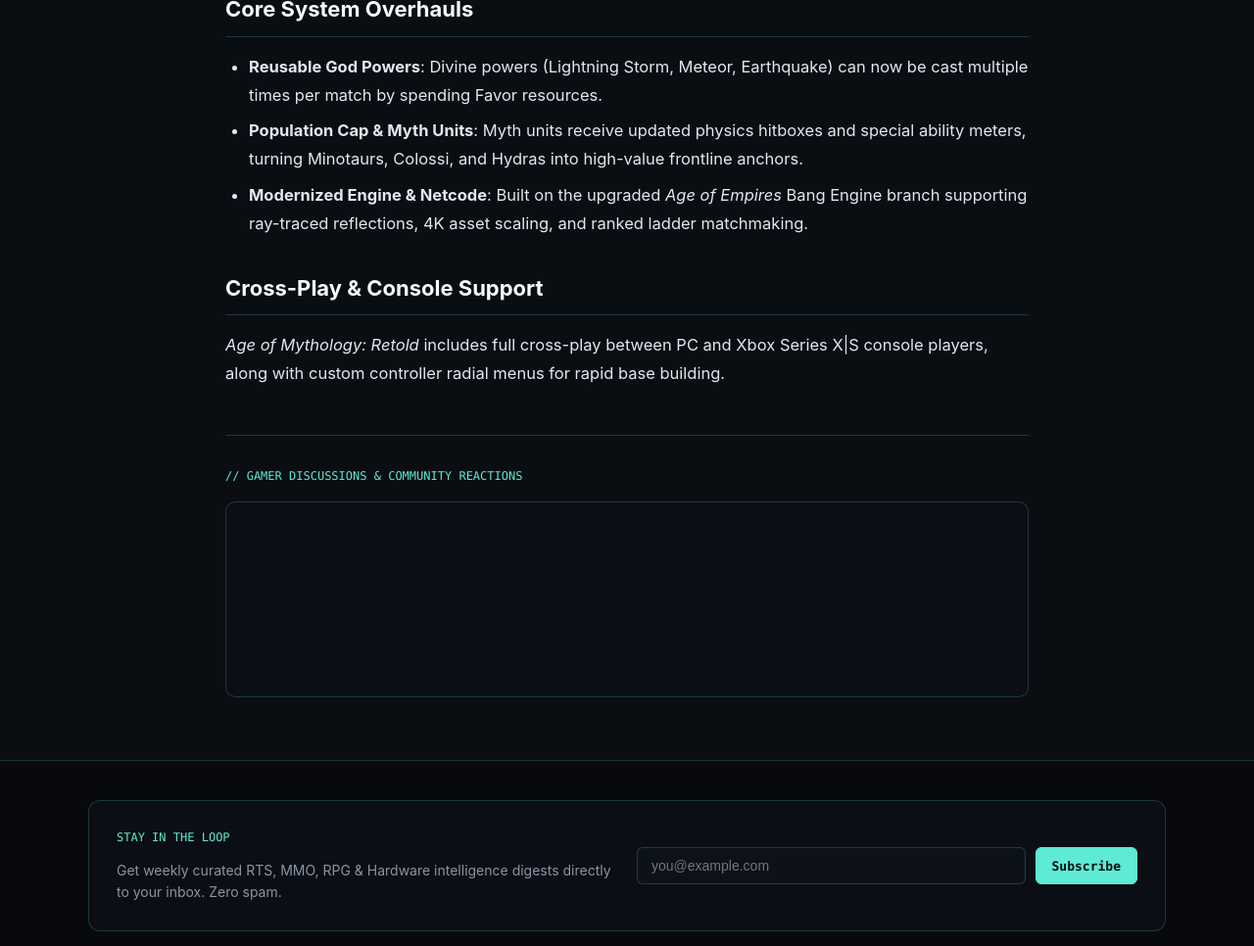
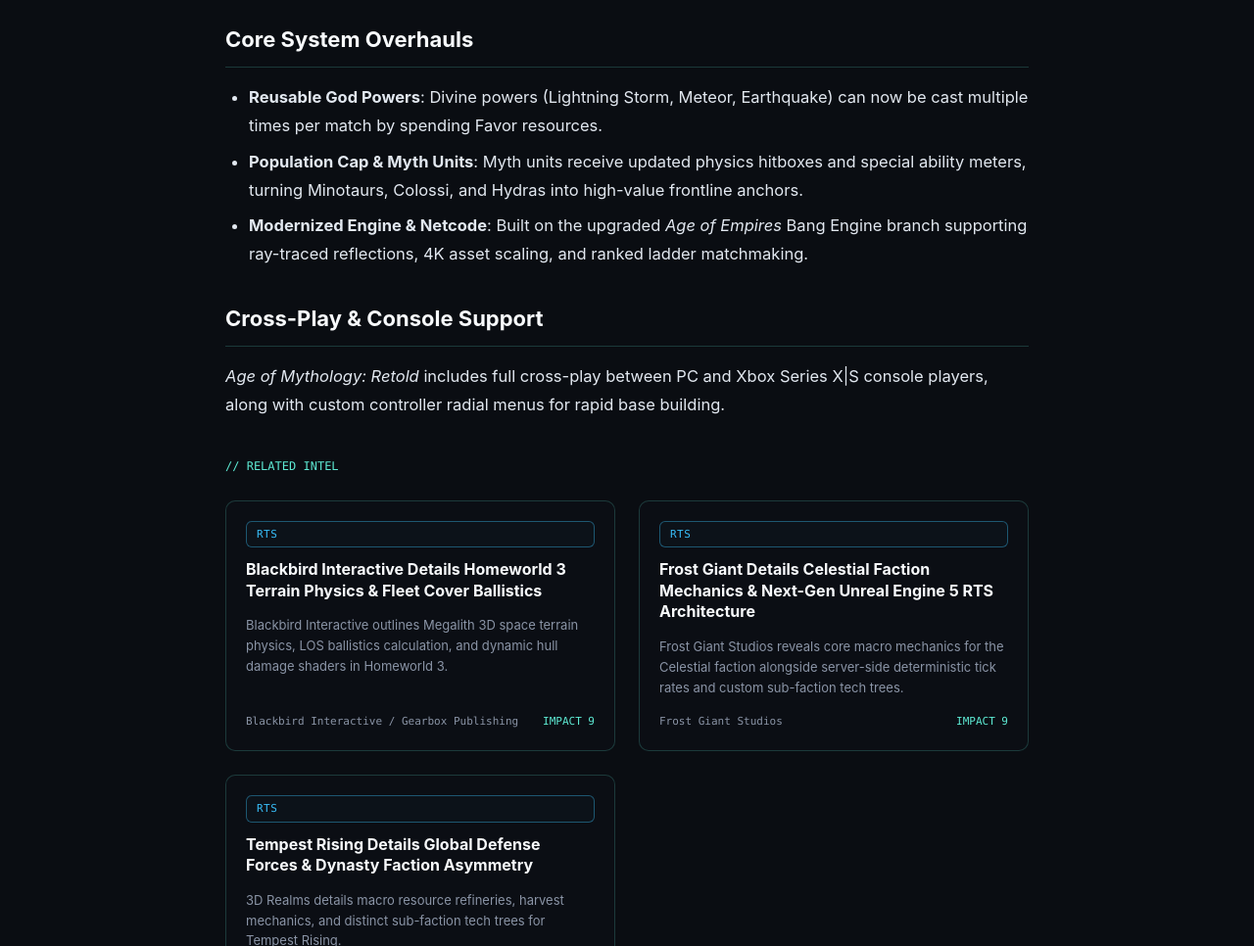
Before and after one commit to akketix/mneurix-quest, an Astro site: page /news/age-of-mythology-retold-rts in a window 1280 px wide. Shown: the part 1834-2800 px from the top of the page at 98% size. Built offline with nearby package versions, Linux system fonts and the light colour scheme; Astro itself is replaced by a stand-in of ours.

Commit message:
feat(seo): Article + BreadcrumbList JSON-LD, visual breadcrumbs, related articles, branded 404
- news/[slug]: add Article schema (headline, datePublished/Modified, author,
  publisher, image, mainEntityOfPage, articleSection) for Google rich results
- news/[slug]: add BreadcrumbList JSON-LD + visible breadcrumb nav (Home / Genre / Article)
- news/[slug]: add '// RELATED INTEL' block (3 same-genre articles, excludes current)
- Add branded src/pages/404.astro with radar-reticle motif and sector links

```diff
--- a/src/pages/news/[slug].astro
+++ b/src/pages/news/[slug].astro
@@ -16,12 +16,60 @@ export async function getStaticPaths() {
 const { post } = Astro.props;
 const { Content } = await post.render();
 const { title, gameTitle, developer, genre, platforms, releaseWindow, heroImage, trailerId, impactScore, sourceUrl, specs, date } = post.data;
+
+// Related articles (same genre, exclude current, latest 3)
+const allPosts = await getCollection('news');
+const related = allPosts
+  .filter(p => p.data.genre === genre && p.slug !== post.slug)
+  .sort((a, b) => new Date(b.data.date).getTime() - new Date(a.data.date).getTime())
+  .slice(0, 3);
+
+// Article JSON-LD structured data
+const publishedISO = new Date(date).toISOString();
+const articleSchema = {
+  '@context': 'https://schema.org',
+  '@type': 'Article',
+  headline: title,
+  datePublished: publishedISO,
+  dateModified: publishedISO,
+  image: [heroImage],
+  author: { '@type': 'Organization', name: 'MNEURIX' },
+  publisher: {
+    '@type': 'Organization',
+    name: 'MNEURIX',
+    logo: { '@type': 'ImageObject', url: 'https://mneurix.quest/favicon.svg' },
+  },
+  description: post.data.summary,
+  mainEntityOfPage: { '@type': 'WebPage', '@id': `https://mneurix.quest/news/${post.slug}` },
+  articleSection: genre,
+};
+
+// BreadcrumbList JSON-LD
+const genreLower = genre.toLowerCase();
+const breadcrumbSchema = {
+  '@context': 'https://schema.org',
+  '@type': 'BreadcrumbList',
+  itemListElement: [
+    { '@type': 'ListItem', position: 1, name: 'Home', item: 'https://mneurix.quest/' },
+    { '@type': 'ListItem', position: 2, name: genre, item: `https://mneurix.quest/genre/${genreLower}` },
+    { '@type': 'ListItem', position: 3, name: title, item: `https://mneurix.quest/news/${post.slug}` },
+  ],
+};
 ---
 
 <Layout title={`${title} — MNEURIX // QUEST`} description={post.data.summary} image={heroImage}>
   <article class="container" style="max-width: 860px;">
+    <script type="application/ld+json" is:inline set:html={JSON.stringify(articleSchema)} />
+    <script type="application/ld+json" is:inline set:html={JSON.stringify(breadcrumbSchema)} />
 
     <header class="article-header">
+      <nav style="font-family: var(--mono); font-size: 12px; color: var(--text-muted); margin-bottom: 12px; display: flex; align-items: center; gap: 8px; flex-wrap: wrap;">
+        <a href="/" style="color: var(--cyan); text-decoration: none;">ALL INTEL</a>
+        <span style="color: var(--text-muted);">/</span>
+        <a href={`/genre/${genreLower}`} style="color: var(--cyan); text-decoration: none;">{genre}</a>
+        <span style="color: var(--text-muted);">/</span>
+        <span style="color: var(--text-body);">{title}</span>
+      </nav>
       <div style="display: flex; align-items: center; gap: 12px;">
         <span class={`tech-pill ${genre.toLowerCase()}`}>{genre}</span>
         <span style="font-family: var(--mono); font-size: 12px; color: var(--text-muted);">
@@ -69,6 +117,27 @@ const { title, gameTitle, developer, genre, platforms, releaseWindow, heroImage,
       <Content />
     </div>
 
+    {related.length > 0 && (
+      <section style="margin: 40px 0;">
+        <div style="font-family: var(--mono); font-size: 12px; color: var(--cyan); text-transform: uppercase; margin-bottom: 16px;">
+          // RELATED INTEL
+        </div>
+        <div class="news-grid">
+          {related.map(p => (
+            <a href={`/news/${p.slug}`} class="news-card" style="padding: 20px; gap: 8px;">
+              <span class={`tech-pill ${p.data.genre.toLowerCase()}`}>{p.data.genre}</span>
+              <h3 style="font-size: 16px; color: var(--text-heading); line-height: 1.35; margin: 4px 0 6px;">{p.data.title}</h3>
+              <p style="color: var(--text-muted); font-size: 13px; flex-grow: 1;">{p.data.summary}</p>
+              <div style="font-family: var(--mono); font-size: 11px; color: var(--text-muted); margin-top: 8px; display: flex; justify-content: space-between;">
+                <span>{p.data.developer}</span>
+                <span style="color: var(--cyan);">IMPACT {p.data.impactScore}</span>
+              </div>
+            </a>
+          ))}
+        </div>
+      </section>
+    )}
+
     <GiscusComments />
 
   </article>
```
Also changed, not shown: src/pages/404.astro (added, +39 -0 lines).
